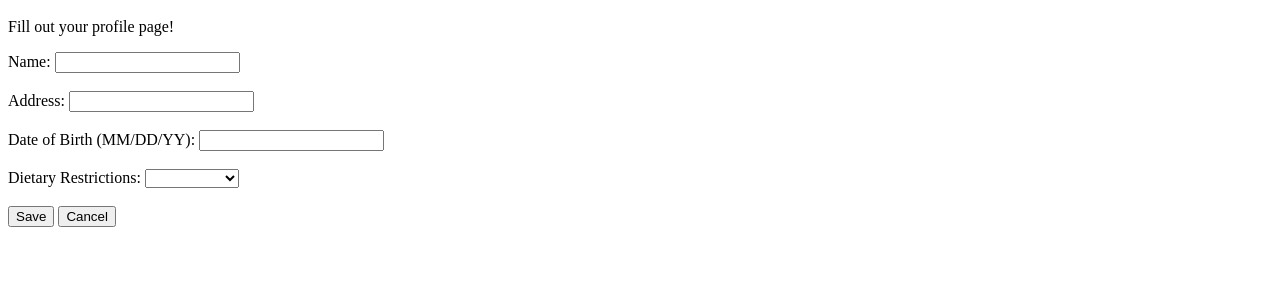
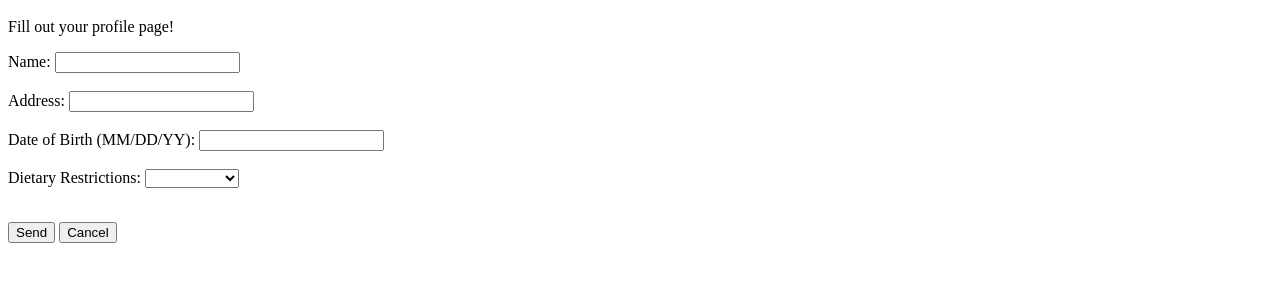
Before and after one commit to Tmay98/Project1930, a plain HTML site: page profile_page.html in a window 1280 px wide. Shown: the part 48-330 px from the top of the page. Drawn offline with Linux system fonts and the light colour scheme.

Commit message:
Firebase functionality added for profile_page

```diff
--- a/profile_page.html
+++ b/profile_page.html
@@ -42,7 +42,7 @@
         <a href="group_page.html" class="links">Groups</a>
         <a href="profile_page.html" class="links">Profile</a>
     </div>
-    <form>
+    <form id="form">
         Name: <input type="text" name="name"><br><br>
         Address: <input type="text" name="address"><br><br>
         Date of Birth (MM/DD/YY): <input type="text" name="date_of_birth"><br><br>
@@ -54,28 +54,25 @@
             <option value="gluten">Gluten-Free</option>
             <option value="pescatarian">Pescatarian</option>
         </select><br><br>
-        <input type="submit" value="Save" onclick=saveform()>
-        <button>Cancel</button>
     </form>
+    <button onclick="saveform()">Send</button>
+    <button>Cancel</button>
+    <p id="saved"></p>
 
     <script>
         function saveform() {
-            var name = document.getElementById("groupform").elements[0].value
-            var address = document.getElementById("groupform").elements[1].value
-            var date_of_birth = document.getElementById("groupform").elements[2].value
-            var restrictions = document.getElementById("groupform").elements[3].value
+            var form = document.getElementById("form");
+            var name = form.elements[0].value;
+            var address = form.elements[1].value;
+            var date_of_birth = form.elements[2].value;
+            var restrictions = form.elements[3].value;
             firebase.database().ref("users/" + name).set({
                 address: address,
                 date_of_birth: date_of_birth,
                 restrictions: restrictions
             });
+            document.getElementById("saved").innerHTML = "Your profile changes have been saved!"
         }
-
-        firebase.database().ref("users/" + name).set({
-            address: address,
-            date_of_birth: date_of_birth,
-            restrictions: restrictions
-        });
     </script>
 </body>
 
```
Also changed, not shown: create_group.html (+0 -1 lines).
